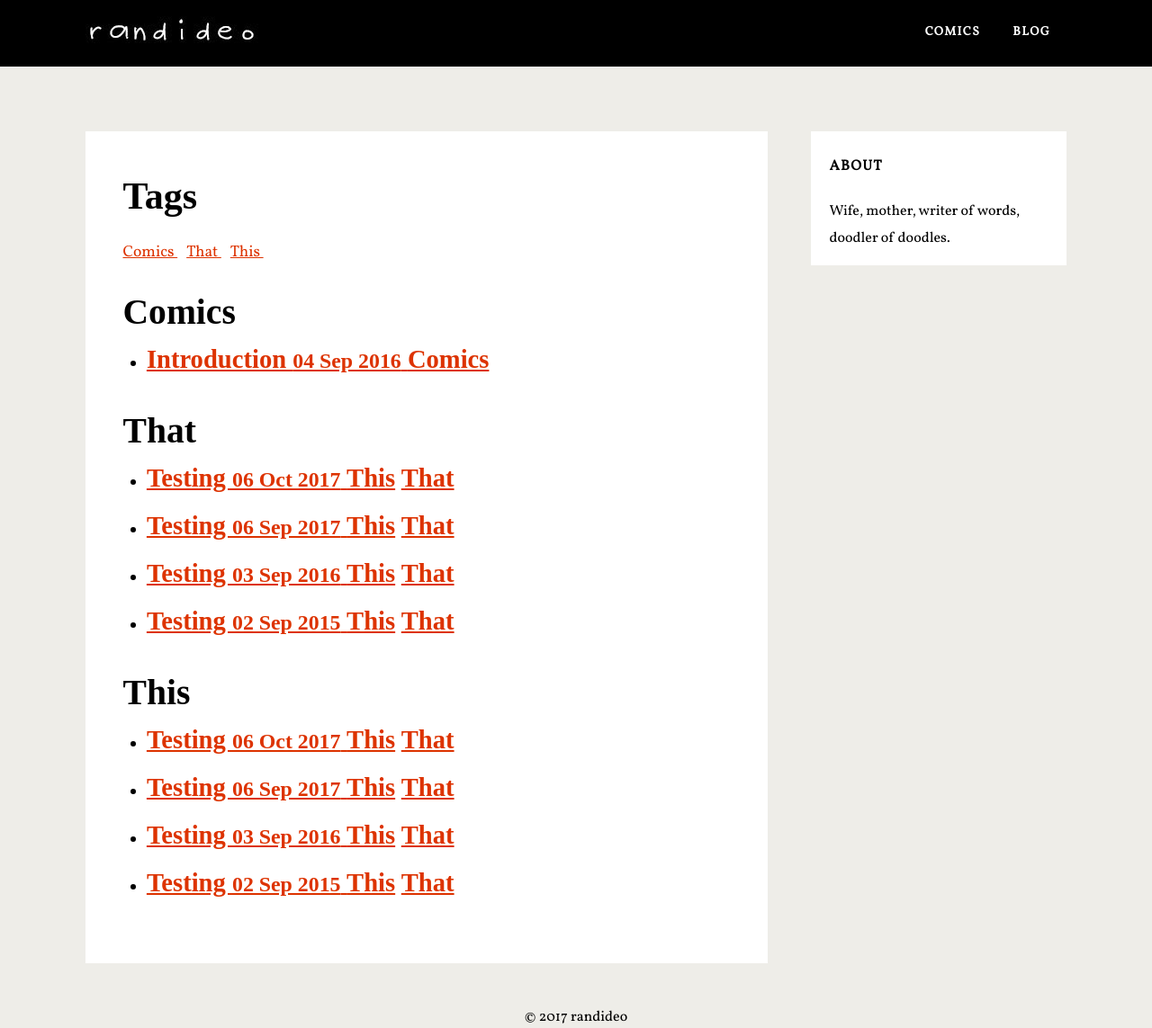
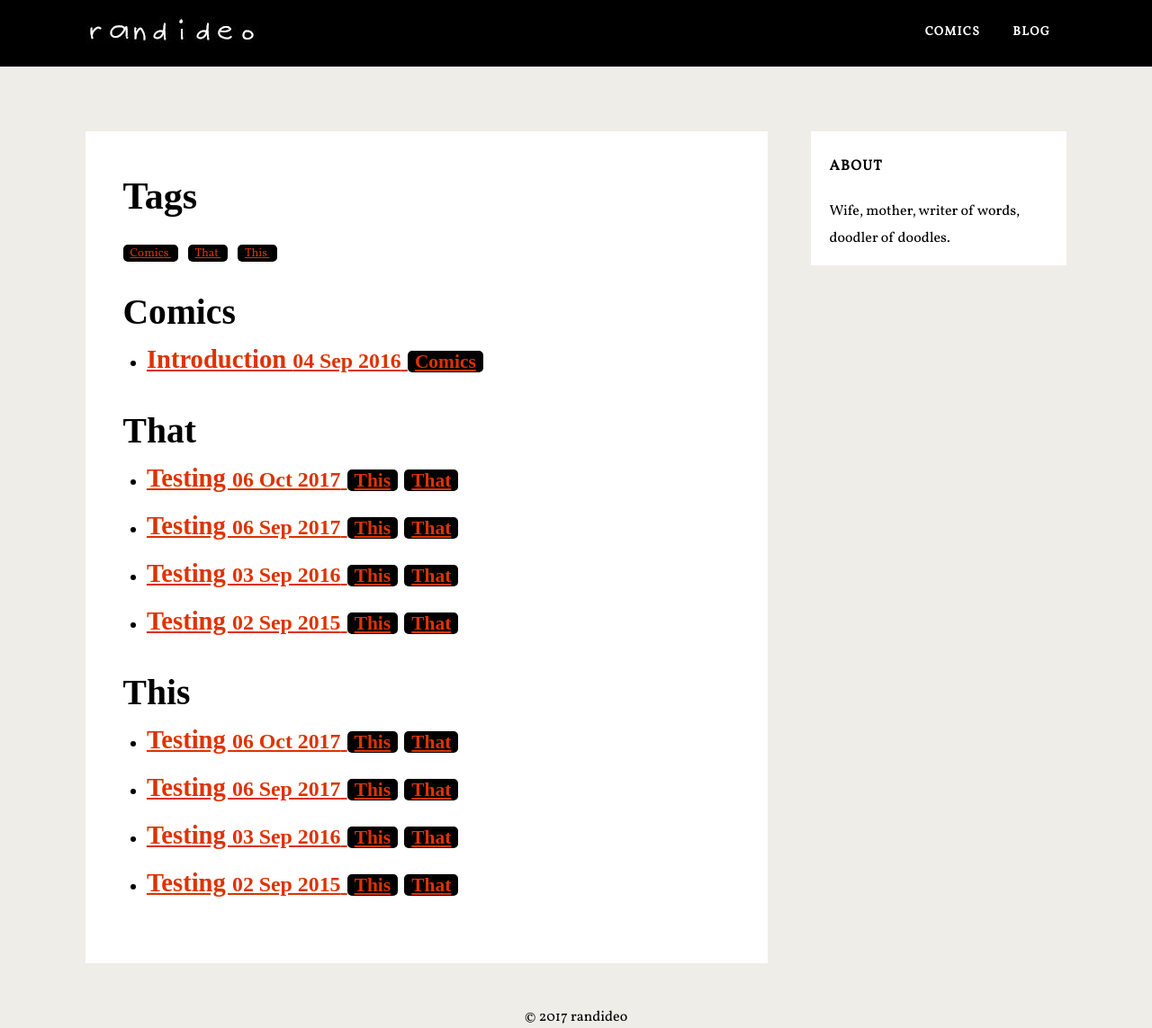
Before and after one commit to randideo/randideo.github.io, a Jekyll site: the page built from tags.html, in a window 1280 px wide. Shown: the whole page at 90% size. Built offline with Jekyll 4.4.1, drawn with Linux system fonts in a browser that asks for light colours; nearby versions of some CDN libraries; some web fonts are replaced; comment, search, counter and statistics services are not loaded.

Commit message:
Update tags.html

```diff
--- a/tags.html
+++ b/tags.html
@@ -57,3 +57,13 @@ Here we generate all the tags.
 {% endfor %}
 
 </div>
+
+<style>
+  .codinfox-tag-mark{
+    font-size: 75%;
+    padding: 0 .5rem 0 .5rem;
+    border-radius: 5px;
+    background: #000000;
+    color: #ffffff;
+}
+</style>
```
